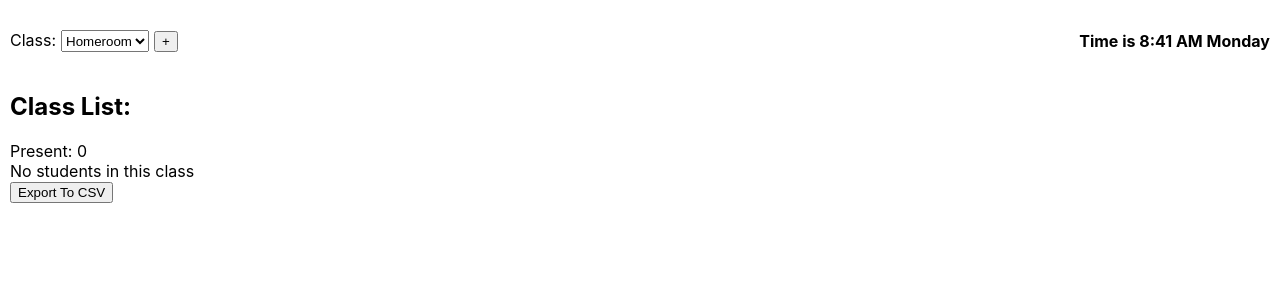
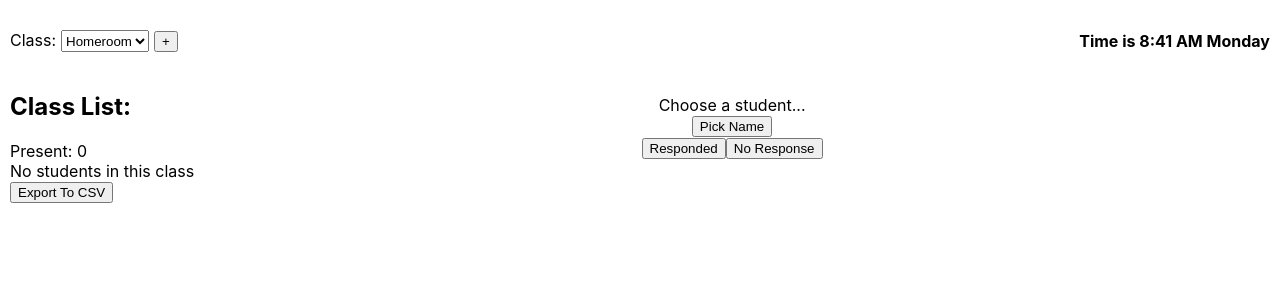
Before and after one commit to philiply/manage-class-react, a React (Create React App) app: page / in a window 1280 px wide. Shown: the top 300 px of the page. Built offline with nearby package versions, Linux system fonts and the light colour scheme.

Commit message:
add student selector component

```diff
--- a/src/App.css
+++ b/src/App.css
@@ -11,4 +11,5 @@
 
 .App > section {
   display: flex;
+  align-items: center;
 }
--- a/src/App.tsx
+++ b/src/App.tsx
@@ -1,7 +1,7 @@
 import React from 'react';
 import './App.css';
 // import ClassSelector from './components/ClassSelector';
-import {ClassSelector, ClassList, StudentInput} from './components';
+import {ClassSelector, ClassList, StudentInput, StudentSelector} from './components';
 // TODO: change types to interfaces
 // TODO: import StudentModel file
 // import {StudentModel} from './StudentModel';
@@ -173,6 +173,7 @@ class App extends React.Component<{}, AppState> {
         <section>
           <ClassList studentList={this.state.studentList} onStudentClick={this.updatePresentStatus} />
           {/* <div>Pick Name</div> */}
+          <StudentSelector studentData={this.state.studentList} />
         </section>
 
 
--- /dev/null
+++ b/src/components/StudentSelector.tsx
@@ -0,0 +1,74 @@
+import React from 'react';
+
+interface StudentSelectorProps {
+    studentData: any,
+}
+
+interface StudentSelectorState {
+    selectedName: string,
+    selectedStudentId: number,
+}
+
+class StudentSelector extends React.Component<StudentSelectorProps, StudentSelectorState> {
+
+    constructor(props: StudentSelectorProps) {
+        super(props);
+
+        this.state = {
+            selectedName: 'Choose a student...',
+            selectedStudentId: -1
+        }
+
+        this.pickName = this.pickName.bind(this);
+    }
+
+    pickName() {
+        if (!this.props.studentData || this.props.studentData < 1) {
+            return;
+        }
+
+        let studentsPresent = this.props.studentData.filter((student: any) => {
+            return student.present;
+        });
+
+        // if no students present, don't pickName
+        if (studentsPresent.length < 1) {
+            this.setState({
+                selectedName: 'No students present'
+            })
+            return;
+        }
+
+        const chosen = studentsPresent[Math.floor(Math.random() * studentsPresent.length)];
+
+        this.setState({
+            selectedName: `${chosen.firstName} ${chosen.lastName}`,
+            selectedStudentId: chosen.studentId
+        });
+    }
+
+    markAsResponded() {
+
+    }
+
+    markAsNotResponded() {
+
+    }
+
+    render() {
+        return (
+            <div style={{textAlign: 'center', flexGrow: 1}}>
+                {this.state.selectedName}
+                <div>
+                    <button onClick={this.pickName}>Pick Name</button>
+                </div>
+                <div>
+                    <button>Responded</button>
+                    <button>No Response</button>
+                </div>
+            </div>
+        );
+    }
+}
+
+export default StudentSelector;
--- a/src/components/index.tsx
+++ b/src/components/index.tsx
@@ -2,10 +2,12 @@ import ClassList from './ClassList';
 import ClassSelector from './ClassSelector';
 import StudentInput from './StudentInput';
 import StudentName from './StudentName';
+import StudentSelector from './StudentSelector';
 
 export {
     ClassList,
     ClassSelector,
     StudentInput,
-    StudentName
+    StudentName,
+    StudentSelector
 };
```
